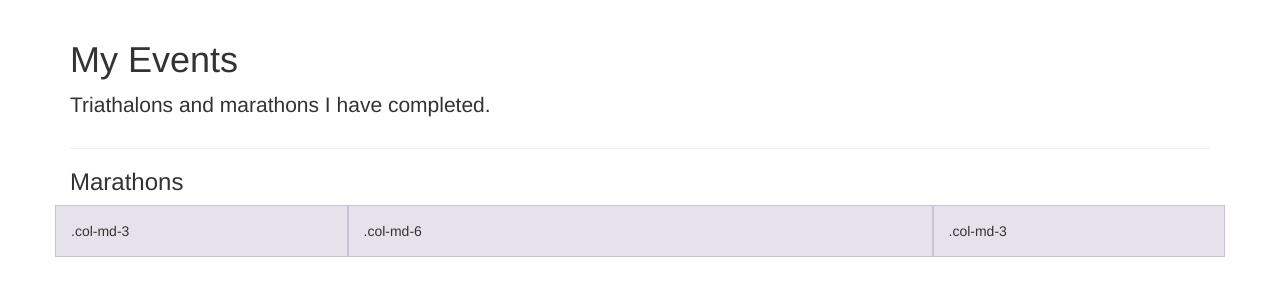
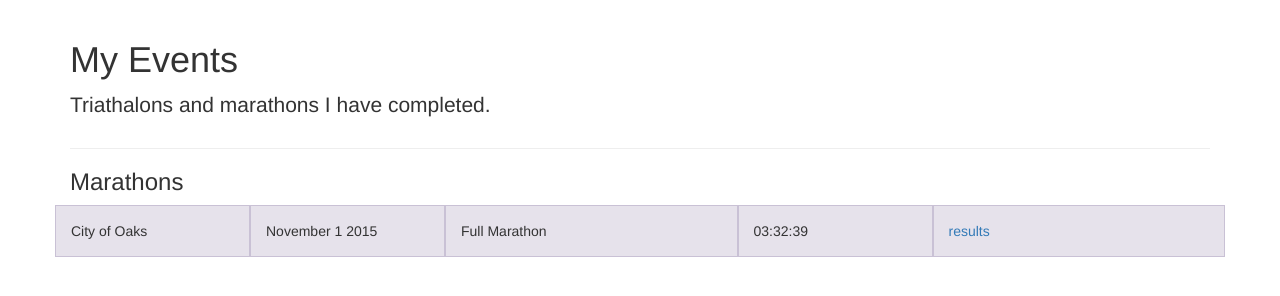
Before and after one commit to dflagg/dgflagg-website, a plain HTML site: page events.html in a window 1280 px wide. Drawn offline with nearby package versions, Linux system fonts and the light colour scheme.

Commit message:
added city of oaks marathon results

```diff
--- a/events.html
+++ b/events.html
@@ -33,9 +33,11 @@
 
     <h3>Marathons</h3>
     <div class="row">
-        <div class="col-md-3">.col-md-3</div>
-        <div class="col-md-6">.col-md-6</div>
-        <div class="col-md-3">.col-md-3</div>
+        <div class="col-md-2">City of Oaks</div>
+        <div class="col-md-2">November 1 2015</div>
+        <div class="col-md-3">Full Marathon</div>
+        <div class="col-md-2">03:32:39</div>
+        <div class="col-md-3"><a href="http://www.setupevents.com/?fuseaction=event_results&id=4689">results</a></div>
     </div>
 
 </div> <!-- /container -->
```
